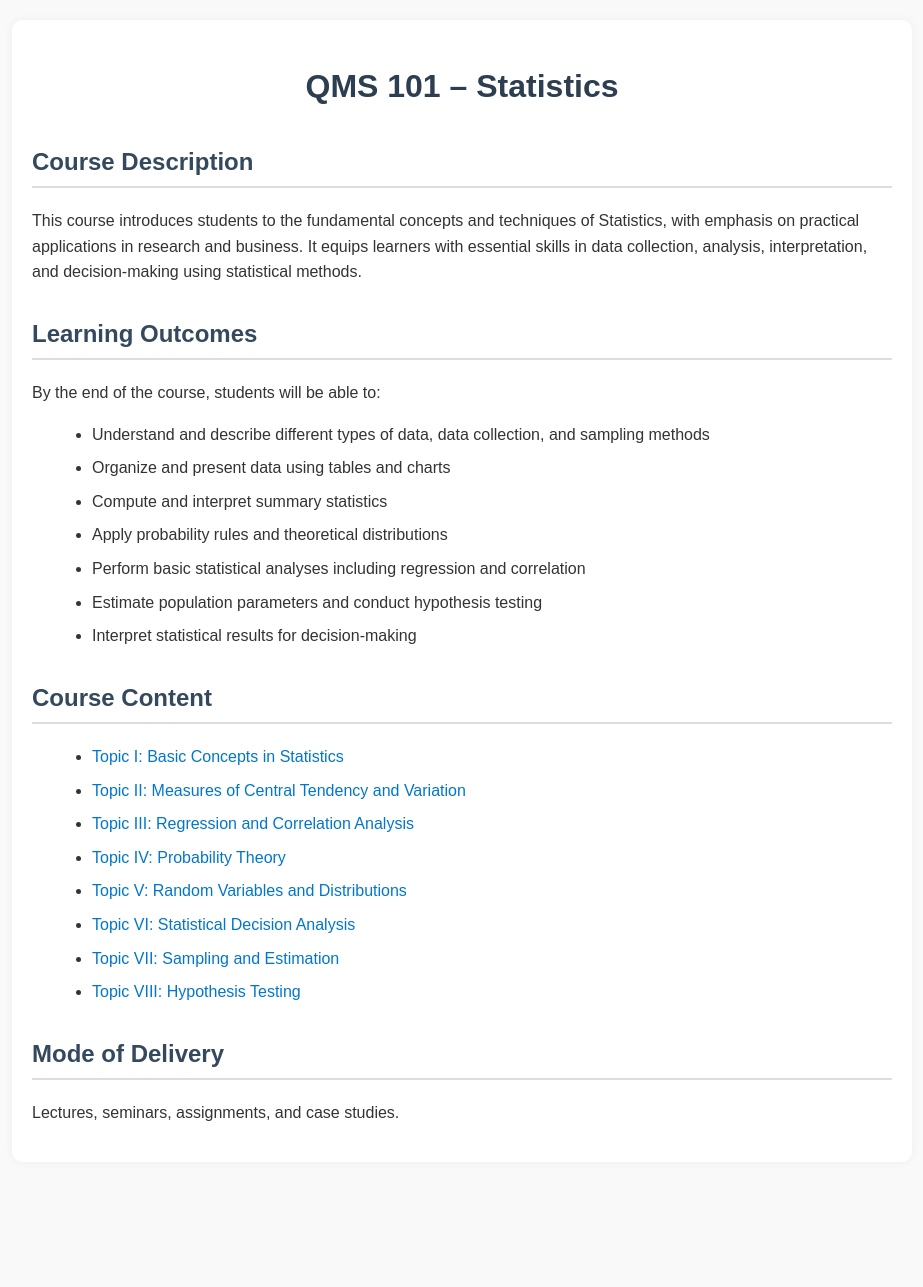
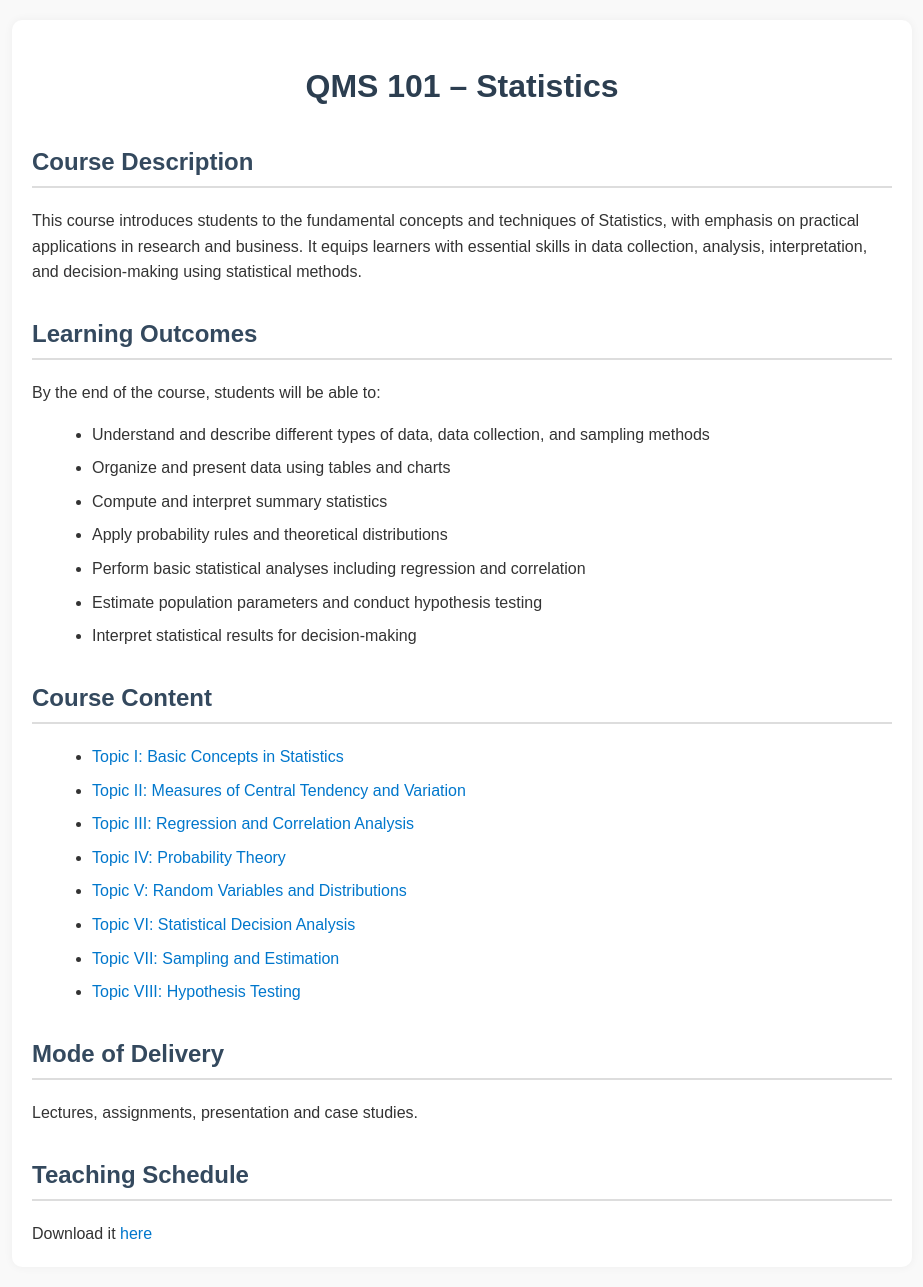
Before and after one commit to FomeA/FomeA.github.io, a Jekyll site: the page _teaching/qms101/index.html, which Jekyll copies as it is, in a window 1280 px wide. Shown: the whole page, without its empty margins (178-1101 px from the left). Built offline with Jekyll 4.4.1, drawn with Linux system fonts in a browser that asks for light colours; before the commit the page ends 1182 px from its top, so only the background shows below that.

Commit message:
Update index.html

```diff
--- a/_teaching/qms101/index.html
+++ b/_teaching/qms101/index.html
@@ -92,8 +92,9 @@
   </ul>
 
   <h2>Mode of Delivery</h2>
-  <p>Lectures, seminars, assignments, and case studies.</p>
-
+  <p>Lectures, assignments, presentation and case studies.</p>
+  <h2>Teaching Schedule</h2>
+  Download it <a href="/teaching/qms101/QMS101_Teaching_Schedule.pdf/"> here </a>
 </div>
 
 </body>
```
